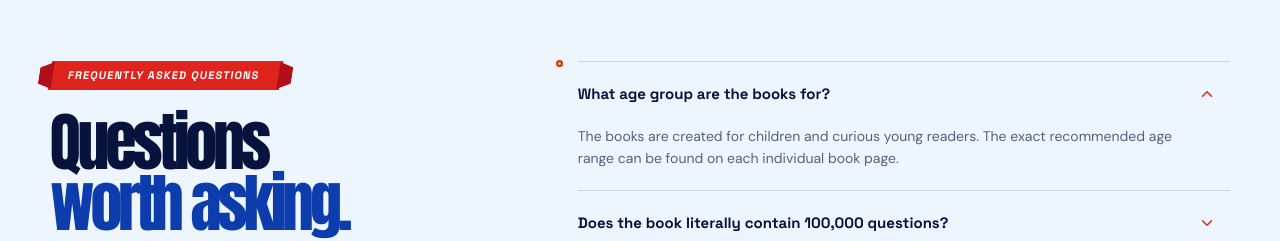
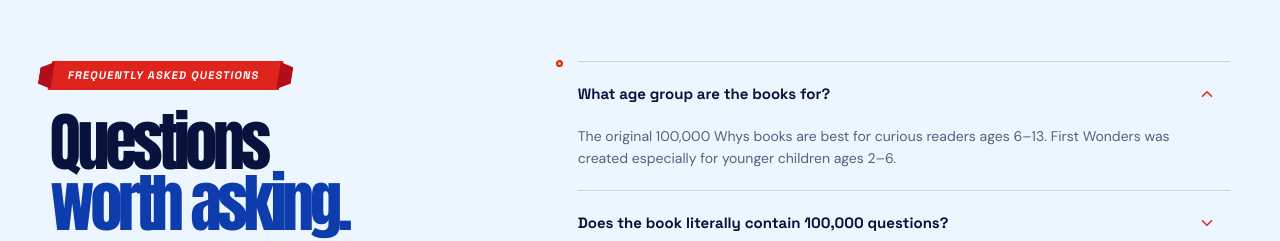
Before and after one commit to samanvithapaderthi/100kwhys-website, a React (Vite) app in the folder client/: page / in a window 1280 px wide. Shown: the part 4600-4841 px from the top of the page. Built offline with nearby package versions, Linux system fonts and the light colour scheme; a web font is replaced by a local one.

Commit message:
Rewrite FAQ in a natural voice

```diff
--- a/client/src/pages/Home.tsx
+++ b/client/src/pages/Home.tsx
@@ -39,77 +39,77 @@ const faqs = [
   {
     question: "What age group are the books for?",
     answer:
-      "The books are created for children and curious young readers. The exact recommended age range can be found on each individual book page.",
+      "The original 100,000 Whys books are best for curious readers ages 6–13. First Wonders was created especially for younger children ages 2–6.",
   },
   {
     question: "Does the book literally contain 100,000 questions?",
     answer:
-      "100,000 Whys represents the idea of seemingly endless curiosity and the enormous number of questions children can ask about the world.",
+      "Not literally! The name celebrates the endless stream of questions children ask. One answer often sparks another question—and that is exactly the kind of curiosity the series encourages.",
   },
   {
     question: "What subjects are covered?",
     answer:
-      "The books explore science, nature, animals, space, the human body, technology, and everyday life.",
+      "A little bit of everything curious kids love: animals, space, science, nature, weather, the human body, technology, history, and the everyday world around us.",
   },
   {
     question: "Are the books fully illustrated?",
     answer:
-      "The series uses visual learning as an important part of how information is presented. See the individual book pages for more details about each volume.",
+      "Yes. Colorful illustrations, diagrams, and visual examples are a big part of every book. They help make new ideas easier—and much more fun—to understand.",
   },
   {
     question: "What is the Visual Whys Encyclopedia?",
     answer:
-      "The Visual Whys Encyclopedia is the broader series behind the individual books. It brings together curiosity-driven questions, explanations, and visual learning across multiple volumes.",
+      "It is the growing collection that brings all of the 100,000 Whys books together. Each volume uses real questions, clear answers, and memorable visuals to help children explore the world.",
   },
   {
     question: "How many books are in the series?",
     answer:
-      "The Visual Whys Encyclopedia currently includes three books: Volume 1, Volume 2, and 100,000 Whys for Toddlers: First Wonders.",
+      "There are currently three books: 100,000 Whys Volume 1, Volume 2, and 100,000 Whys for Toddlers: First Wonders. More discoveries are planned for the future.",
   },
   {
     question: "What is Volume 3?",
     answer:
-      "Volume 3 is 100,000 Whys for Toddlers: First Wonders, a bright first encyclopedia created for curious children ages 2–6.",
+      "Volume 3 is First Wonders, a bright first encyclopedia made for children ages 2–6. It introduces big ideas through simple questions, short answers, and playful pictures.",
   },
   {
     question: "What ages are the three books for?",
     answer:
-      "The original 100,000 Whys books are made for curious young readers, while 100,000 Whys for Toddlers: First Wonders is designed especially for ages 2–6.",
+      "Volumes 1 and 2 are designed for ages 6–13. First Wonders is for ages 2–6, with shorter explanations and illustrations made for little learners.",
   },
   {
     question: "Are these books useful for homeschooling?",
     answer:
-      "They can be used as an additional resource for curious learners, independent exploration, discussion, or supplemental learning.",
+      "Absolutely. Families can use them for read-aloud time, independent learning, project inspiration, or simply following a child’s latest curiosity.",
   },
   {
     question: "Are they suitable for reluctant readers?",
     answer:
-      "The question-based and visual approach is designed to make information approachable and encourage children to explore topics at their own pace.",
+      "Yes. The short, question-led sections and colorful visuals let children dip in wherever their interest takes them, without needing to read from beginning to end.",
   },
   {
     question: "How are the facts researched?",
     answer:
-      "More information about the research and fact-checking process will be added to the individual book pages as it is verified.",
+      "Every question and answer is carefully researched and fact-checked for accuracy. The explanations are then written in clear, age-appropriate language so children can understand the facts without losing the wonder behind them.",
   },
   {
     question: "Who is Elliott Wonder?",
     answer:
-      "Elliott Wonder is the author and brand behind the 100,000 Whys for Kids series, focused on making learning approachable, visual, and curiosity-driven.",
+      "Elliott Wonder is the author behind the 100,000 Whys series and a believer in one simple idea: the best learning often begins with a child asking “why?”",
   },
   {
     question: "Where can I buy the books?",
     answer:
-      "The current books are available through Amazon. Visit each book's page for the appropriate purchase link.",
+      "You can find the current books on Amazon. Each book card on this page has its own direct purchase link.",
   },
   {
     question: "Are more volumes planned?",
     answer:
-      "The Visual Whys Encyclopedia is intended to grow beyond the current volumes, with more curiosity and discoveries planned for the future.",
+      "Yes! The collection is meant to keep growing, with more questions, subjects, and discoveries to come.",
   },
   {
     question: "How can I receive updates?",
     answer:
-      "Join the Curious Kids Club to receive occasional updates, new book announcements, curiosity facts, and activities.",
+      "Join the Curious Kids Club for occasional book news, curiosity-filled facts, and activities for young explorers. The signup is for parents, guardians, and educators.",
   },
 ];
 
```
